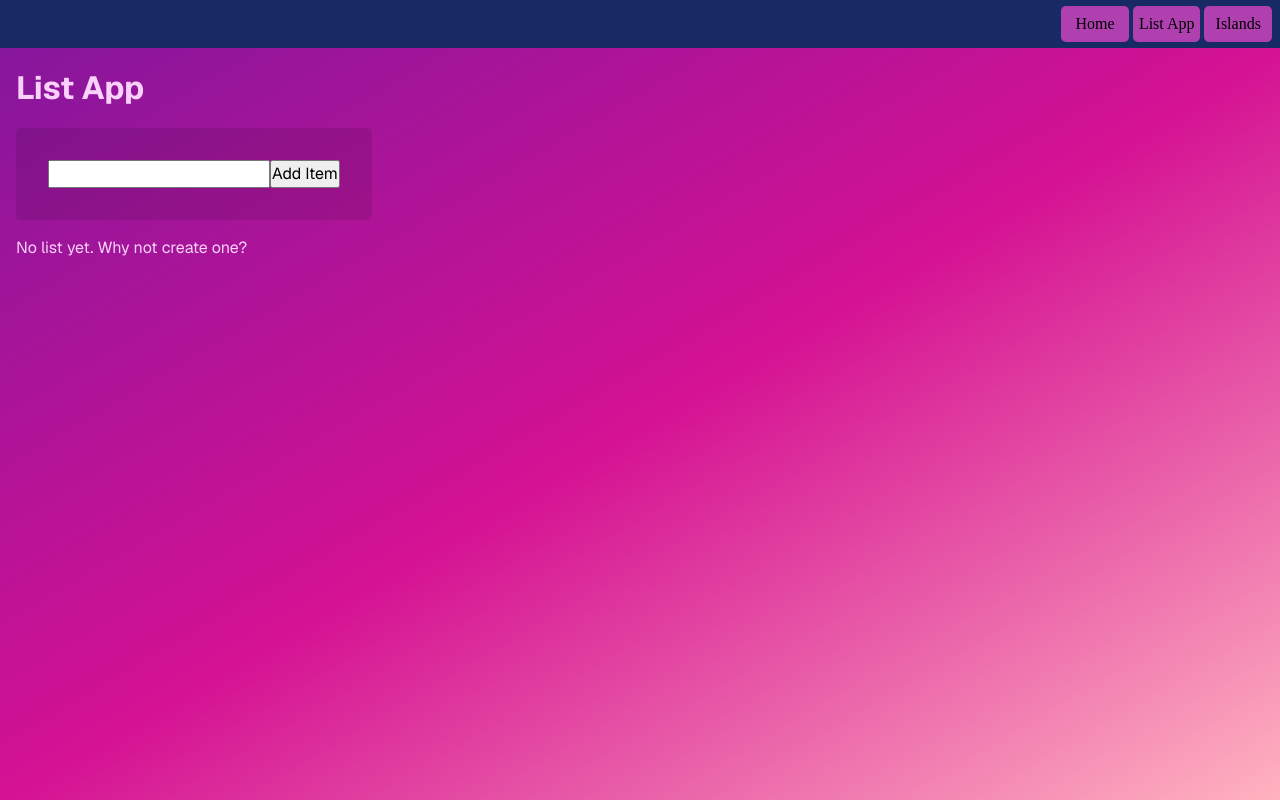
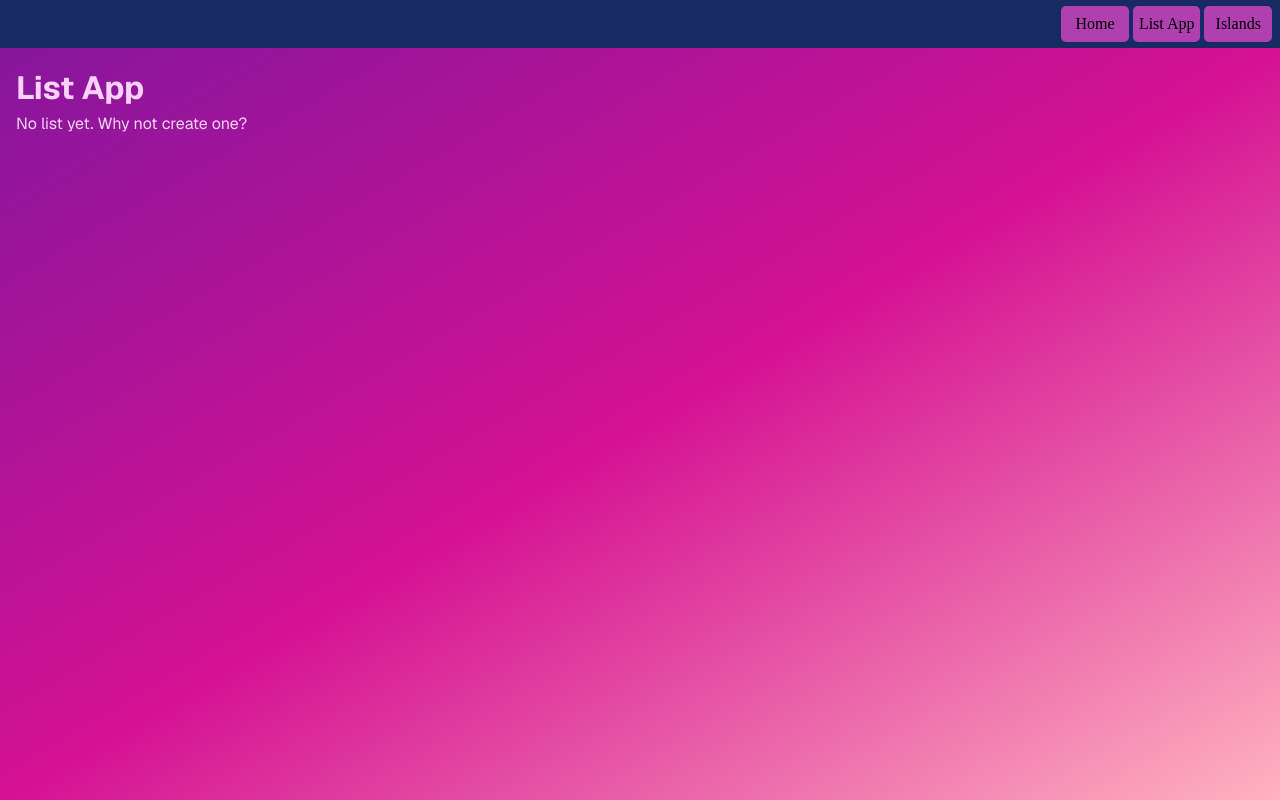
Before and after one commit to franco-ortega/workshop, a Next.js app: page /list in a window 1280 px wide. Built offline with nearby package versions, Linux system fonts and the light colour scheme.

Commit message:
incorporate ListForm into list via ListWrapper

```diff
--- a/app/list/page.js
+++ b/app/list/page.js
@@ -6,6 +6,7 @@ import { getLocalStorage, setLocalStorage } from '@/utils/localStorage';
 import ListForm from '@/components/Form/ListForm';
 import List from '@/components/List/List';
 import styles from './page.module.css';
+import ListWrapper from '@/components/ListWrapper/ListWrapper';
 
 export default function Home() {
 	const [list, setList] = useState([]);
@@ -57,12 +58,25 @@ export default function Home() {
 			<main>
 				<h1>List App</h1>
 				{/* form needs to add item to list - a handler that updates state and local storage */}
-				<ListForm addListItem={addListItem} />
+				{/* <ListForm addListItem={addListItem} /> */}
+				{/* <div>
+					{isLoading ? (
+						'Retrieving list...'
+					) : list.length ? (
+						<List list={list} setList={setList} />
+					) : (
+						'No list yet. Why not create one?'
+					)}
+				</div> */}
 				<div>
 					{isLoading ? (
 						'Retrieving list...'
 					) : list.length ? (
-						<List list={list} setList={setList} />
+						<ListWrapper
+							list={list}
+							setList={setList}
+							addListItem={addListItem}
+						/>
 					) : (
 						'No list yet. Why not create one?'
 					)}
--- a/components/Form/ListForm.jsx
+++ b/components/Form/ListForm.jsx
@@ -15,14 +15,14 @@ export default function ListForm({ addListItem }) {
 			<form onSubmit={onListItemSubmit}>
 				<label htmlFor='list-item'>
 					<input
-						type='text'
-						id='list-item'
+						type={'text'}
+						id={'list-item'}
 						value={item}
+						placeholder={'add item'}
 						onChange={(e) => setItem(e.target.value)}
 					/>
 				</label>
-
-				<button>Add Item</button>
+				<button>+</button>
 			</form>
 		</div>
 	);
--- a/components/Form/ListForm.module.css
+++ b/components/Form/ListForm.module.css
@@ -1,8 +1,19 @@
 .ListForm {
 	background-color: hsl(0, 0%, 0%, 10%);
-	border-radius: 5px;
-	padding: 2rem 2rem;
+	padding-block: 1rem;
 
-	max-width: fit-content;
-	margin-block: 1rem;
+	display: flex;
+	justify-content: center;
 }
+
+.ListForm label {
+	flex: 1;
+}
+
+.ListForm input {
+	padding-left: 0.25rem;
+}
+
+.ListForm button {
+	width: 1.75rem;
+}
--- a/components/List/List.jsx
+++ b/components/List/List.jsx
@@ -1,9 +1,10 @@
 import { CONSTANTS } from '@/utils/constants';
 import { setLocalStorage } from '@/utils/localStorage';
 import ListItem from '../ListItem/ListItem';
+import ListForm from '../Form/ListForm';
 import styles from './List.module.css';
 
-export default function List({ list, setList }) {
+export default function List({ list, setList, addListItem }) {
 	const LIST = CONSTANTS.LIST;
 
 	const deleteListItem = (id) => {
@@ -47,6 +48,9 @@ export default function List({ list, setList }) {
 	return (
 		<section className={styles.List}>
 			<h2>Groceries</h2>
+			<div>
+				<ListForm addListItem={addListItem} />
+			</div>
 			<ul>
 				{list.map((item) => (
 					<ListItem
--- /dev/null
+++ b/components/ListWrapper/ListWrapper.jsx
@@ -0,0 +1,13 @@
+import ListForm from '../Form/ListForm';
+import List from '../List/List';
+import styles from './ListWrapper.module.css';
+
+function ListWrapper({ list, setList, addListItem }) {
+	return (
+		<section className={styles.ListWrapper}>
+			{/* <ListForm addListItem={addListItem} /> */}
+			<List list={list} setList={setList} addListItem={addListItem} />
+		</section>
+	);
+}
+export default ListWrapper;
--- /dev/null
+++ b/components/ListWrapper/ListWrapper.module.css
@@ -0,0 +1,7 @@
+.ListWrapper {
+	background-color: hsl(60, 100%, 10%, 0.25);
+}
+
+.ListWrapper * {
+	/* outline: 2px dashed black; */
+}
```
